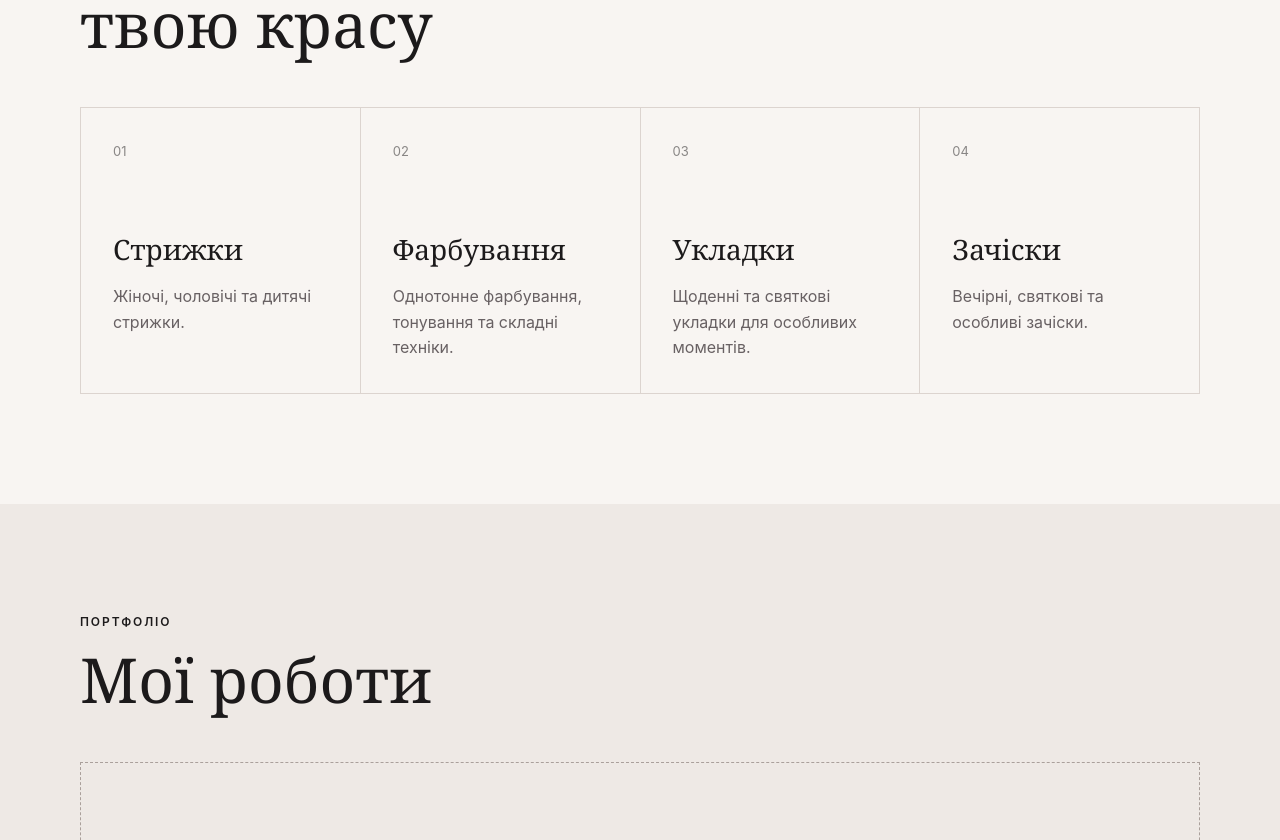
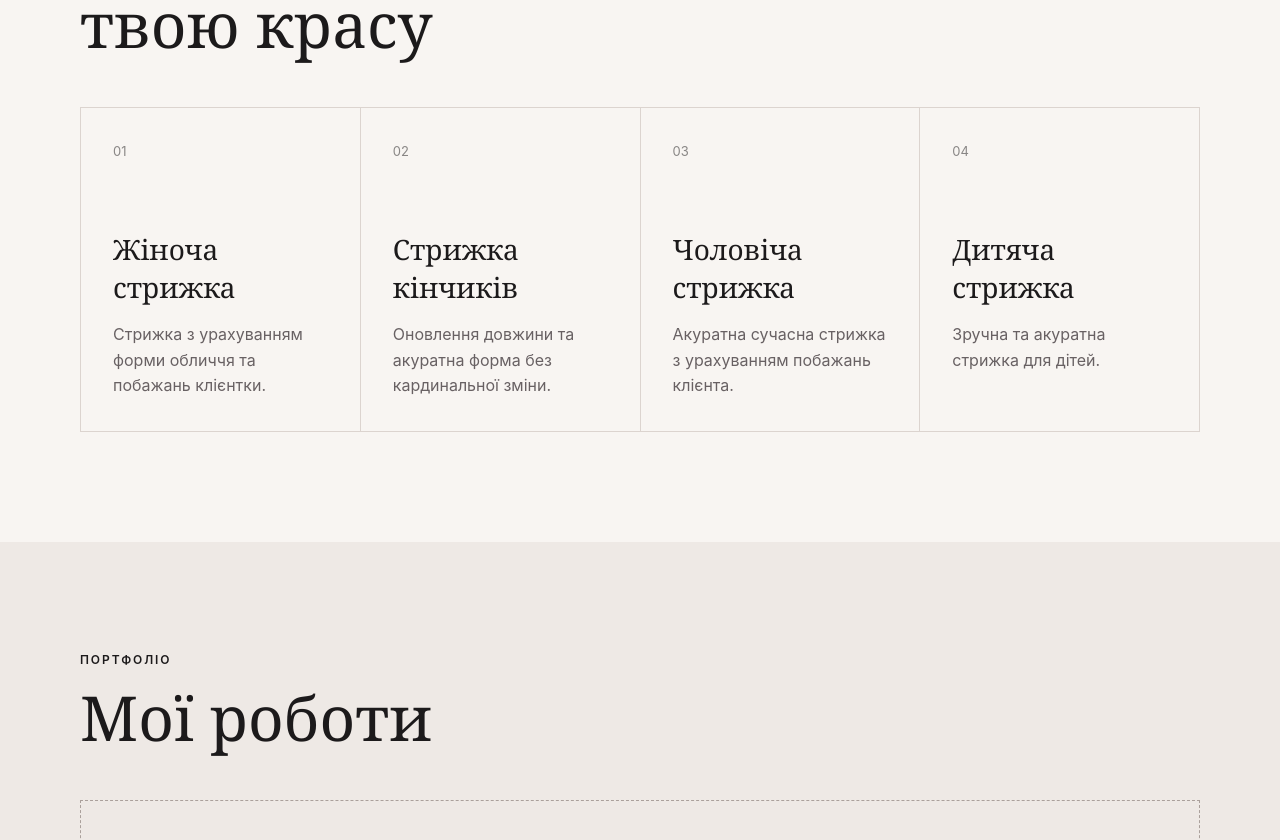
Before and after one commit to Yurijfedor/bestia, a React (Vite) app: page / in a window 1280 px wide. Shown: the part 973-1813 px from the top of the page. Built offline with nearby package versions, Linux system fonts and the light colour scheme.

Commit message:
refactor: move services to data layer

```diff
--- /dev/null
+++ b/src/data/services.ts
@@ -0,0 +1,117 @@
+import type { Service } from "../types/service";
+
+export const services: Service[] = [
+  {
+    id: "womens-haircut",
+    name: "Жіноча стрижка",
+    description: "Стрижка з урахуванням форми обличчя та побажань клієнтки.",
+    price: 500,
+    durationMinutes: 60,
+    category: "haircut",
+  },
+  {
+    id: "ends-haircut",
+    name: "Стрижка кінчиків",
+    description: "Оновлення довжини та акуратна форма без кардинальної зміни.",
+    price: 300,
+    durationMinutes: 30,
+    category: "haircut",
+  },
+  {
+    id: "mens-haircut",
+    name: "Чоловіча стрижка",
+    description: "Акуратна сучасна стрижка з урахуванням побажань клієнта.",
+    price: 350,
+    durationMinutes: 40,
+    category: "haircut",
+  },
+  {
+    id: "childrens-haircut",
+    name: "Дитяча стрижка",
+    description: "Зручна та акуратна стрижка для дітей.",
+    price: 300,
+    durationMinutes: 40,
+    category: "haircut",
+  },
+  {
+    id: "roots-coloring",
+    name: "Фарбування коренів",
+    description: "Оновлення кольору та фарбування відрослих коренів.",
+    price: 1000,
+    durationMinutes: 120,
+    category: "coloring",
+  },
+  {
+    id: "full-coloring",
+    name: "Фарбування в один тон",
+    description: "Рівномірне фарбування волосся в один обраний відтінок.",
+    price: 1300,
+    durationMinutes: 150,
+    category: "coloring",
+  },
+  {
+    id: "toning",
+    name: "Тонування",
+    description: "Делікатне оновлення та корекція відтінку волосся.",
+    price: 900,
+    durationMinutes: 90,
+    category: "coloring",
+  },
+  {
+    id: "highlights",
+    name: "Мелірування",
+    description: "Освітлення окремих пасом для створення обʼємного ефекту.",
+    price: 1800,
+    durationMinutes: 180,
+    category: "coloring",
+  },
+  {
+    id: "balayage",
+    name: "Балаяж / омбре",
+    description: "Сучасне фарбування з плавним переходом відтінків.",
+    price: 2200,
+    durationMinutes: 240,
+    category: "coloring",
+  },
+  {
+    id: "blowout",
+    name: "Укладка",
+    description: "Акуратна укладка для повсякденного або особливого образу.",
+    price: 400,
+    durationMinutes: 45,
+    category: "styling",
+  },
+  {
+    id: "brush-styling",
+    name: "Укладка на браш",
+    description: "Обʼємна та гладка укладка з використанням брашинга.",
+    price: 450,
+    durationMinutes: 60,
+    category: "styling",
+  },
+  {
+    id: "evening-hairstyle",
+    name: "Вечірня зачіска",
+    description: "Елегантна зачіска для святкових та урочистих подій.",
+    price: 800,
+    durationMinutes: 90,
+    category: "hairstyle",
+  },
+  {
+    id: "celebration-hairstyle",
+    name: "Святкова зачіска",
+    description: "Стильна зачіска для важливих та особливих моментів.",
+    price: 1000,
+    durationMinutes: 120,
+    category: "hairstyle",
+  },
+  {
+    id: "hair-care",
+    name: "Догляд за волоссям",
+    description:
+      "Доглядова процедура для відновлення та покращення стану волосся.",
+    price: 500,
+    durationMinutes: 60,
+    category: "care",
+  },
+];
--- a/src/pages/HomePage.tsx
+++ b/src/pages/HomePage.tsx
@@ -1,3 +1,5 @@
+import { services } from "../data/services";
+
 function HomePage() {
   return (
     <div className="app">
@@ -44,29 +46,15 @@ function HomePage() {
             <h2>Те, що підкреслює твою красу</h2>
 
             <div className="services-grid">
-              <article className="service-card">
-                <span>01</span>
-                <h3>Стрижки</h3>
-                <p>Жіночі, чоловічі та дитячі стрижки.</p>
-              </article>
+              {services.slice(0, 4).map((service, index) => (
+                <article className="service-card" key={service.id}>
+                  <span>{String(index + 1).padStart(2, "0")}</span>
 
-              <article className="service-card">
-                <span>02</span>
-                <h3>Фарбування</h3>
-                <p>Однотонне фарбування, тонування та складні техніки.</p>
-              </article>
+                  <h3>{service.name}</h3>
 
-              <article className="service-card">
-                <span>03</span>
-                <h3>Укладки</h3>
-                <p>Щоденні та святкові укладки для особливих моментів.</p>
-              </article>
-
-              <article className="service-card">
-                <span>04</span>
-                <h3>Зачіски</h3>
-                <p>Вечірні, святкові та особливі зачіски.</p>
-              </article>
+                  <p>{service.description}</p>
+                </article>
+              ))}
             </div>
           </div>
         </section>
--- /dev/null
+++ b/src/types/service.ts
@@ -0,0 +1,15 @@
+export type ServiceCategory =
+  | "haircut"
+  | "coloring"
+  | "styling"
+  | "hairstyle"
+  | "care";
+
+export interface Service {
+  id: string;
+  name: string;
+  description: string;
+  price: number;
+  durationMinutes: number;
+  category: ServiceCategory;
+}
```
